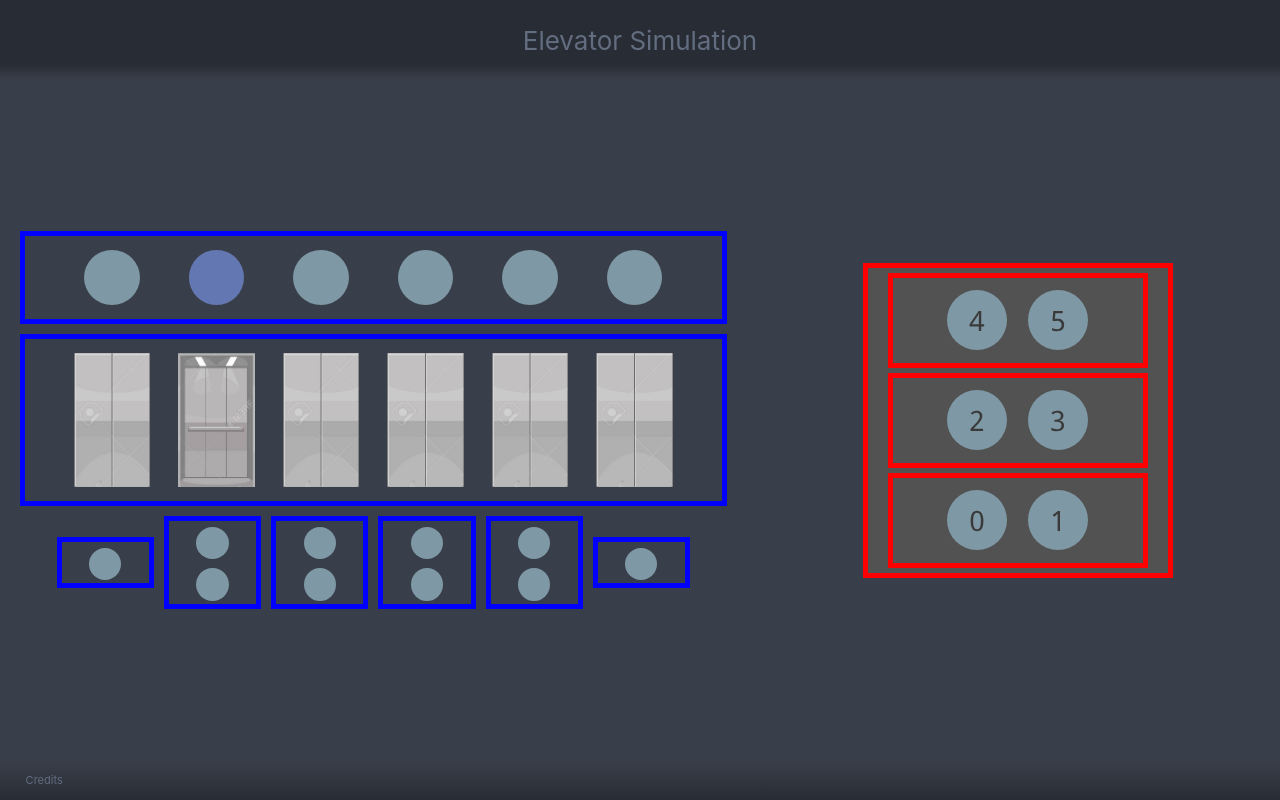
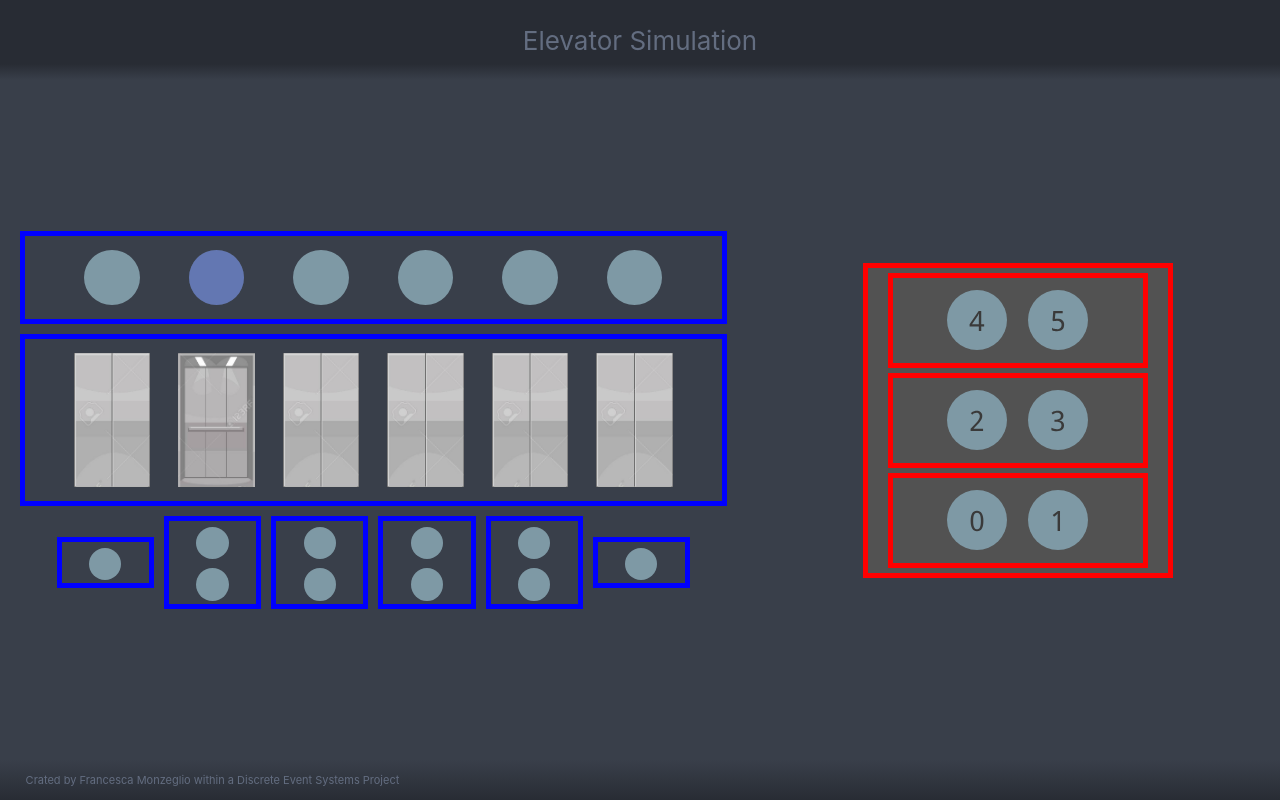
Before and after one commit to fmonze/ElevatorSimulation, a React (Create React App) app: page / in a window 1280 px wide. Built offline with nearby package versions, Linux system fonts and the light colour scheme.

Commit message:
not very much changes ..

```diff
--- a/src/App.js
+++ b/src/App.js
@@ -63,9 +63,9 @@ class App extends Component {
             </div>
           </div>
         </div>
-        <footer className="App-footer">
-          Credits
-        </footer>
+        <span className="App-footer">
+            Crated by Francesca Monzeglio within a Discrete Event Systems Project
+        </span>
       </div>
     );
   }
```
Also changed, not shown: src/Extern.js (+1 -29 lines).
